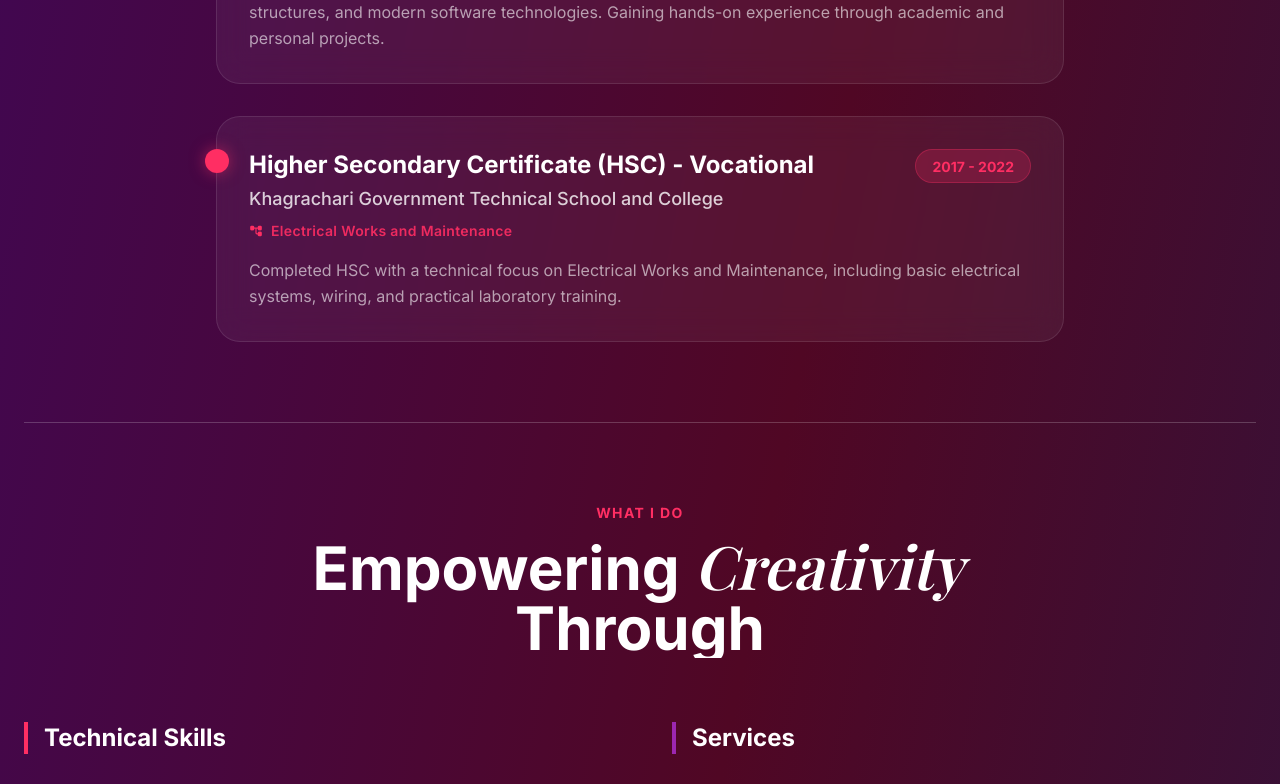
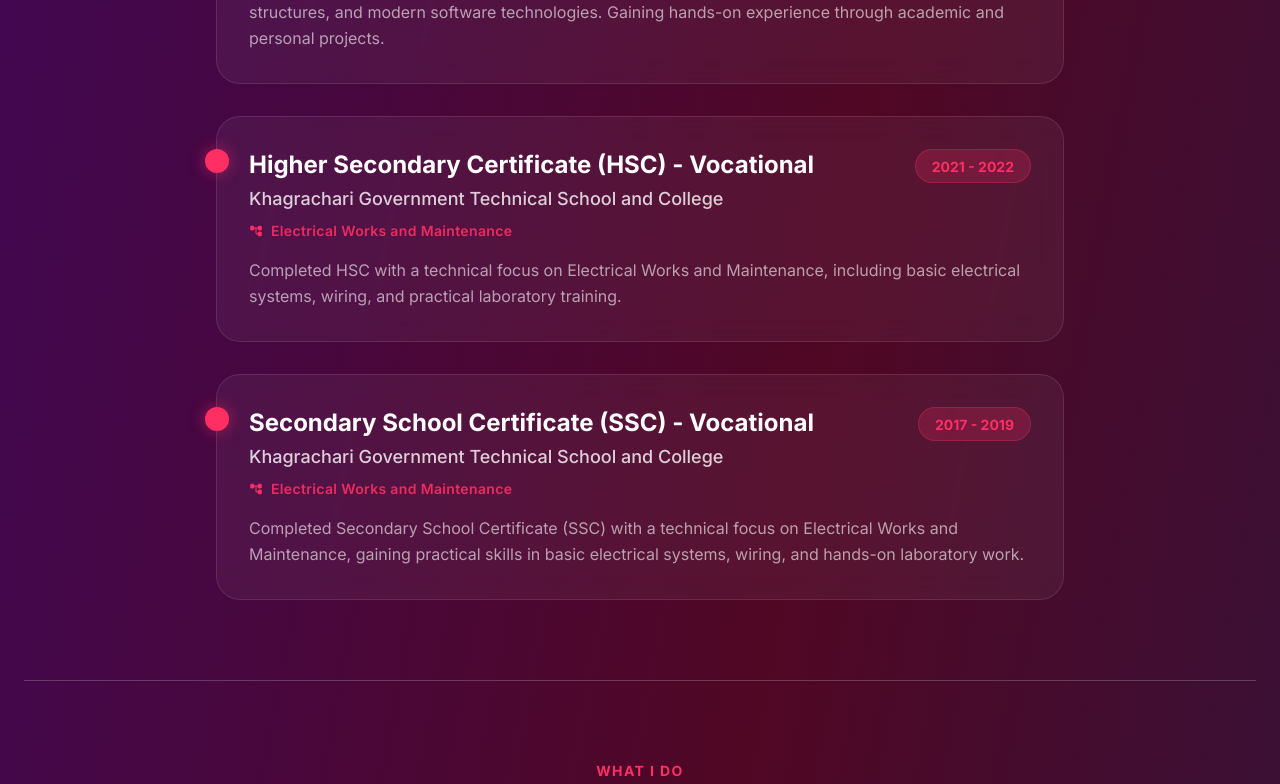
Before and after one commit to opunath26/Portfolio-2026, a React (Create React App) app: page / in a window 1280 px wide. Shown: the part 2130-2914 px from the top of the page. Built offline with nearby package versions, Linux system fonts and the light colour scheme; a web font is replaced by a local one.

Commit message:
update SSC education section details

```diff
--- a/src/components/LearningJourney.jsx
+++ b/src/components/LearningJourney.jsx
@@ -6,7 +6,7 @@ const educationData = [
     degree: 'Diploma in Computer Engineering',
     institution: 'Bangladesh Sweden Polytechnic Institute',
     department: 'Computer Science & Technology (CST)',
-    duration: '2023 - 2026',
+    duration: '2023 - 2025',
     description:
       'Studying Computer Engineering with a focus on web development, programming fundamentals, data structures, and modern software technologies. Gaining hands-on experience through academic and personal projects.',
   },
@@ -14,15 +14,23 @@ const educationData = [
     degree: 'Higher Secondary Certificate (HSC) - Vocational',
     institution: 'Khagrachari Government Technical School and College',
     department: 'Electrical Works and Maintenance',
-    duration: '2017 - 2022',
+    duration: '2021 - 2022',
     description:
       'Completed HSC with a technical focus on Electrical Works and Maintenance, including basic electrical systems, wiring, and practical laboratory training.',
+  },
+  {
+    degree: 'Secondary School Certificate (SSC) - Vocational',
+    institution: 'Khagrachari Government Technical School and College',
+    department: 'Electrical Works and Maintenance',
+    duration: '2017 - 2019',
+    description:
+      'Completed Secondary School Certificate (SSC) with a technical focus on Electrical Works and Maintenance, gaining practical skills in basic electrical systems, wiring, and hands-on laboratory work.',
   },
 ];
 
 const LearningJourney = () => {
   return (
-    <section id="education" className="py-20 border-t border-white/20">
+    <section id="education" className="py-20 border-white/20 border-t">
       <div className="mb-12 text-center">
         <h3 className="mb-3 font-bold text-primary text-sm uppercase tracking-wider">Learning Journey</h3>
         <h1 className="font-bold text-white text-4xl md:text-5xl">
```
